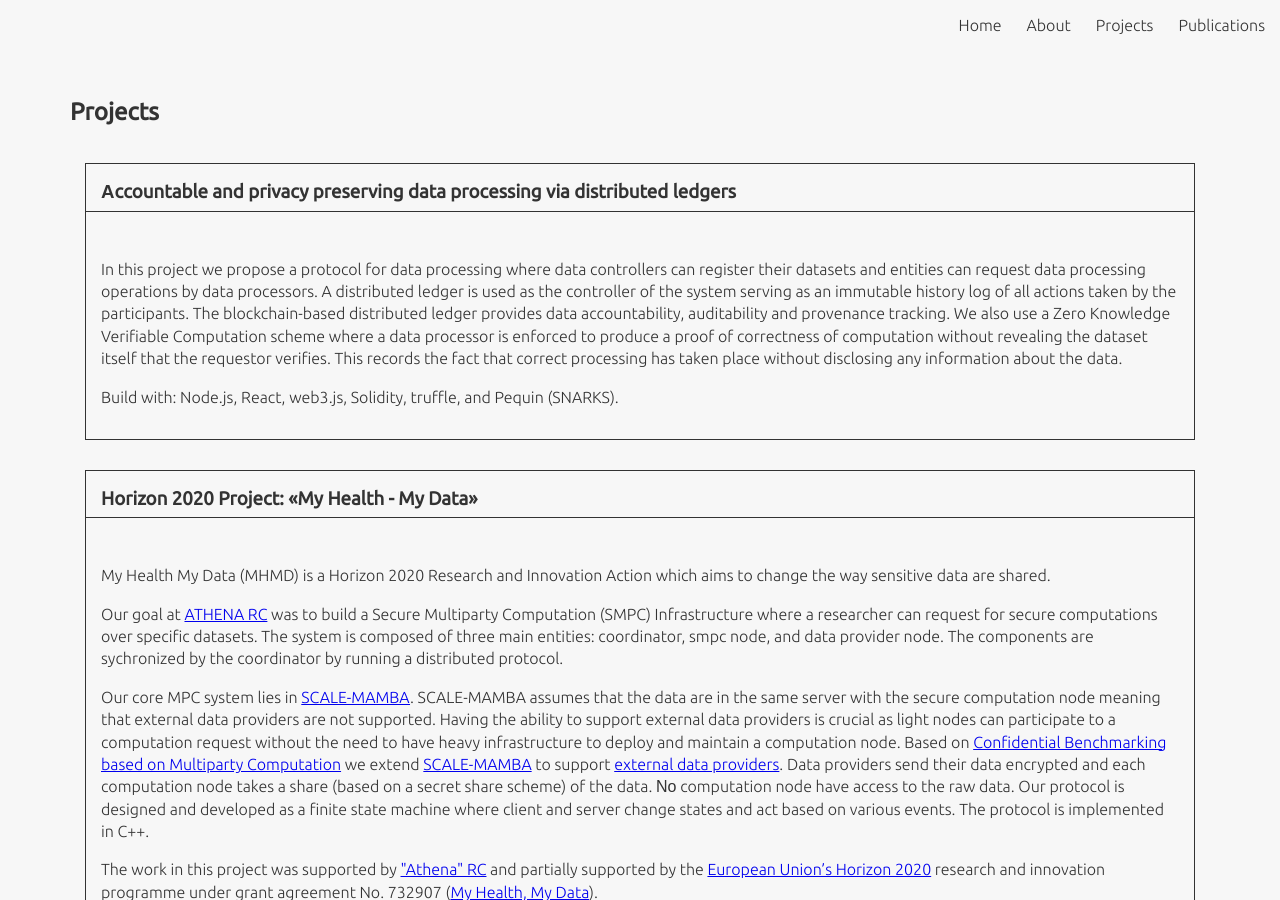
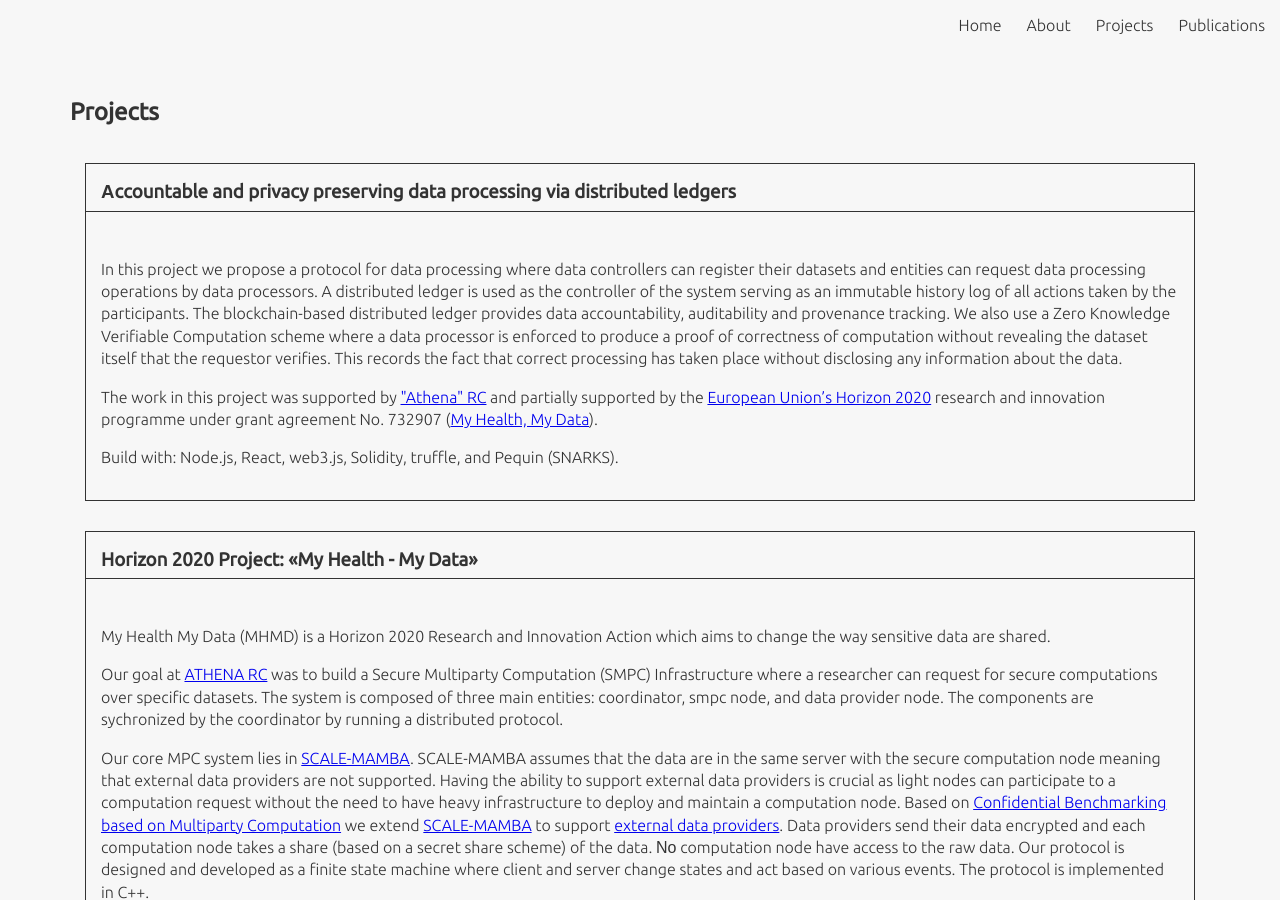
Before and after one commit to cnasikas/christosnasikas.com, a Jekyll site: the page built from projects.html, in a window 1280 px wide and 900 px high. Built offline with Jekyll 4.4.1, drawn with Linux system fonts in a browser that asks for light colours; nearby versions of some CDN libraries.

Commit message:
Add credits

```diff
--- a/_projects/data_processing.html
+++ b/_projects/data_processing.html
@@ -16,5 +16,10 @@ revealing the dataset itself that the requestor verifies. This records the fact
 processing has taken place without disclosing any information about the data.
 </p>
 <p>
+  The work in this project was supported by <a target="_blank" href="https://www.athena-innovation.gr/en">"Athena" RC</a> and partially supported by
+  the <a target="_blank" href="https://ec.europa.eu/programmes/horizon2020/en/">European Union’s Horizon 2020</a> research and innovation programme
+  under grant agreement No. 732907 (<a target="_blank" href="http://www.myhealthmydata.eu/why-mhmd/">My Health, My Data</a>).
+</p>
+<p>
   Build with: Node.js, React, web3.js, Solidity, truffle, and Pequin (SNARKS).
 </p>
```
